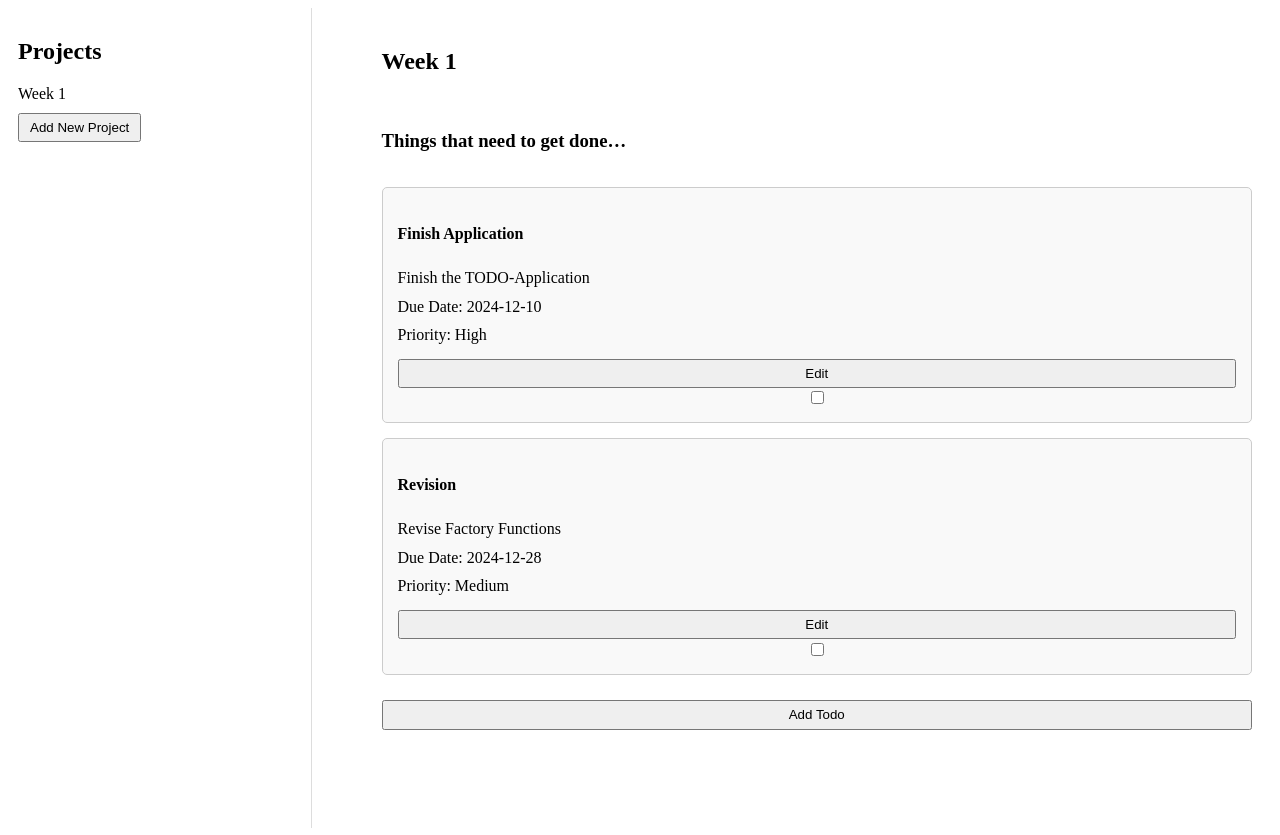
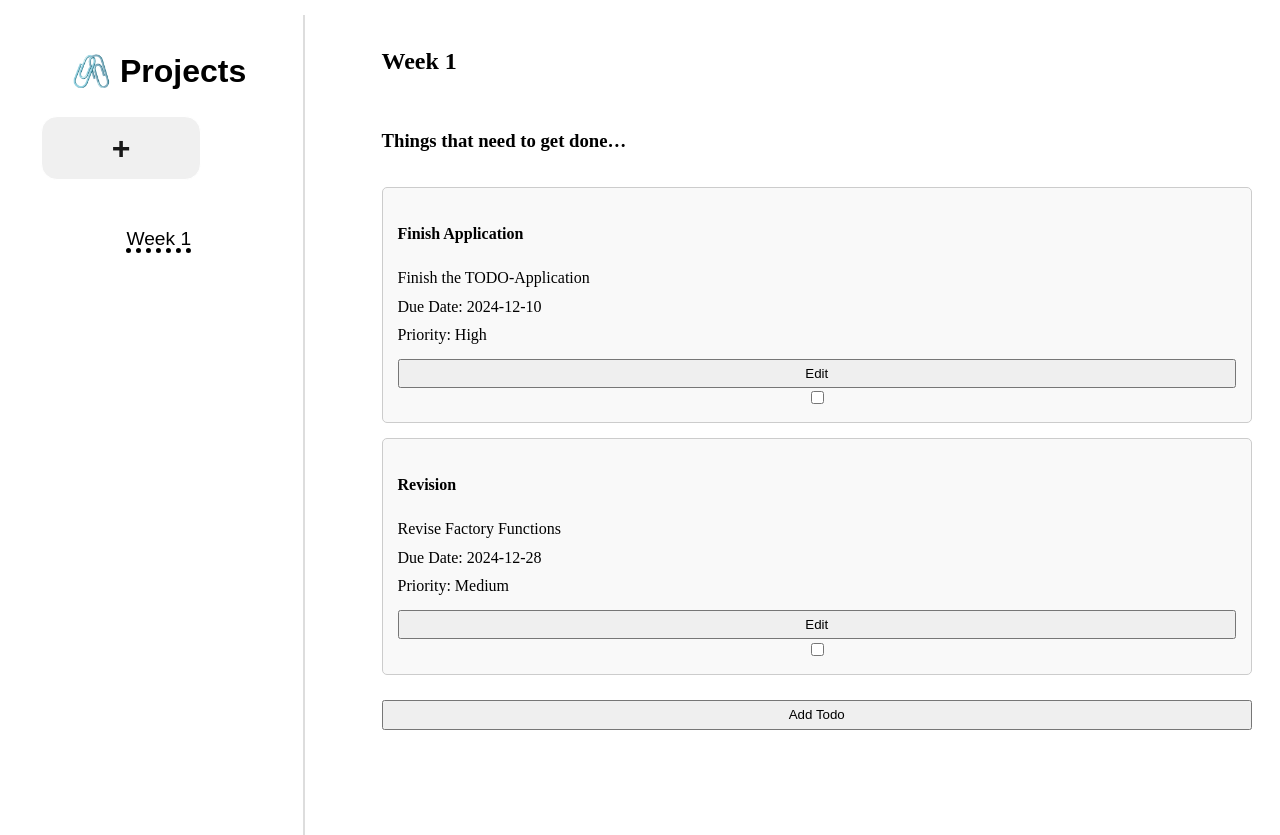
Before and after one commit to 98danya/todo-list, a website built with webpack: page src/template.html in a window 1280 px wide. Built offline with nearby package versions, Linux system fonts and the light colour scheme.

Commit message:
Finished Project Navigation

```diff
--- a/src/dom.js
+++ b/src/dom.js
@@ -44,22 +44,11 @@ export const domController = (() => {
     projectContainer.classList.add("project-container");
 
     const header = document.createElement("h1");
-    header.textContent = "Projects";
+    header.textContent = "🖇️ Projects";
     projectContainer.appendChild(header);
 
-    projects.forEach((project) => {
-      const projectElement = document.createElement("div");
-      projectElement.textContent = project.name;
-
-      projectElement.addEventListener("click", () => {
-        renderProjects(projects, project);
-      });
-
-      projectContainer.appendChild(projectElement);
-    });
-
     const addProjectButton = document.createElement("button");
-    addProjectButton.textContent = "Add New Project";
+    addProjectButton.textContent = "+";
     addProjectButton.addEventListener("click", () => {
       renderProjectForm((name, description) => {
         const newProject = projectItem(name, description);
@@ -72,6 +61,18 @@ export const domController = (() => {
     });
 
     projectContainer.appendChild(addProjectButton);
+
+    projects.forEach((project) => {
+      const projectElement = document.createElement("div");
+      projectElement.classList.add("project-element");
+      projectElement.textContent = project.name;
+
+      projectElement.addEventListener("click", () => {
+        renderProjects(projects, project);
+      });
+
+      projectContainer.appendChild(projectElement);
+    });
 
     if (selectedProject) {
       renderTodos(selectedProject.todoList, selectedProject, projects);
@@ -184,7 +185,8 @@ export const domController = (() => {
       const editButton = document.createElement("button");
       editButton.textContent = "Edit";
       editButton.addEventListener("click", () => {
-        renderTodoForm((name, description, dueDate, priority) => {
+        renderTodoForm(
+          (name, description, dueDate, priority) => {
             todo.updateTodo({
               name,
               description,
--- a/src/styles.css
+++ b/src/styles.css
@@ -1,4 +1,9 @@
-#content  {
+@font-face {
+    font-family: Myriad;
+    src: url(/resources/Myriad.otf);
+}
+
+#content {
     display: grid;
     grid-template-columns: 1fr 3fr;
     grid-template-rows: auto;
@@ -10,12 +15,49 @@
     grid-row-start: 1;
     grid-row-end: 3;
     padding: 10px;
-    border-right: 1px solid #ddd;
+    margin: 7px;
+    border-right: 2px solid #ddd;
     overflow-y: auto;
     height: 100%;
     position: sticky;
-    top: 0;
+    align-items: center;
 }
+
+.project-container h1 {
+    font-family: Arial, Helvetica, sans-serif, Helvetica, sans-serif;
+    font-size: 2rem;
+    text-align: center;
+    grid-template-columns: 1fr 3fr;
+}
+
+.project-container button {
+    border: 1px solid #ffff;
+    border-radius: 1rem;
+    height: 5vmax;
+    opacity: 0.9;
+    font-family: Arial, Helvetica, sans-serif, Helvetica, sans-serif;
+    margin: 0 0 3rem 1rem;
+    padding: auto;
+    width: 10rem;
+    font-size: 2rem;
+    font-weight: 900;
+}
+
+
+.project-element {
+    display: grid;
+    grid-template-columns: repeat(auto-fill, minmax(1fr, 1fr));
+    font-family: Arial, Helvetica, sans-serif, Helvetica, sans-serif;
+    text-align: center;
+    font-size: larger;
+    text-decoration: underline dotted 5px;
+    margin-bottom: 2rem;
+
+}
+
+
+
+
 
 .todo-container {
     display: grid;
@@ -25,7 +67,7 @@
     box-sizing: border-box;
 }
 
-  .todo-element {
+.todo-element {
     border: 1px solid #ccc;
     padding: 15px;
     border-radius: 5px;
@@ -35,22 +77,22 @@
     justify-content: space-between;
 }
 
-  .todo-element h3 {
+.todo-element h3 {
     margin: 0;
     font-size: 1.4em;
 }
 
-  .todo-element p {
+.todo-element p {
     margin: 5px 0;
 }
 
-  button {
+button {
     margin-top: 10px;
     padding: 5px 10px;
     cursor: pointer;
 }
 
-  button:hover {
+button:hover {
     background-color: #007BFF;
     color: white;
 }
```
Also changed, not shown: resources/Myriad.otf (added). Lines whose indentation alone changed are shown as unchanged.
